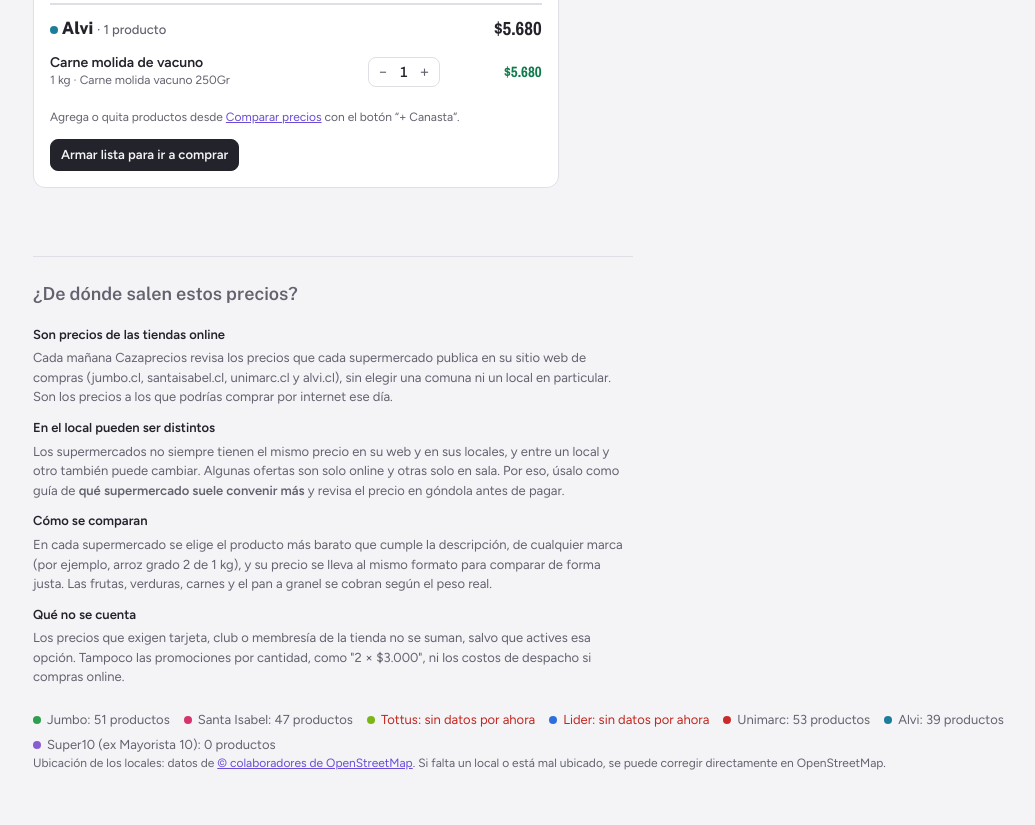
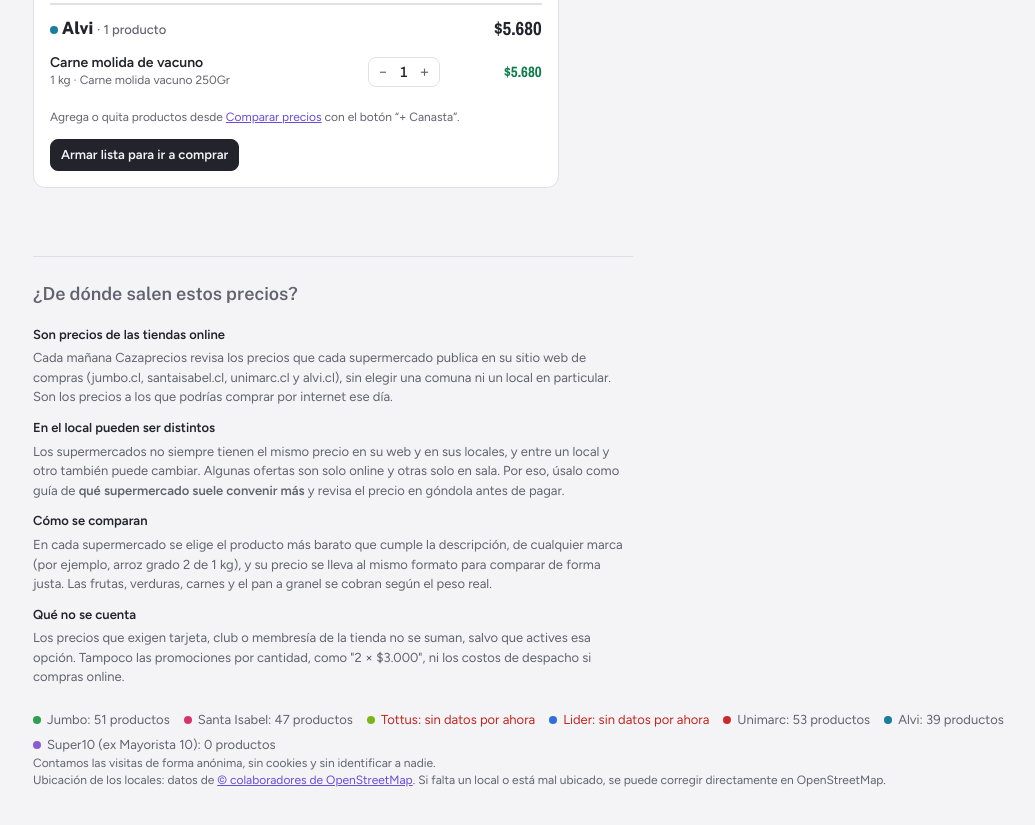
Before and after one commit to antoniacancinop-del/cazaofertas, a plain HTML site: page index.html in a window 1280 px wide. Shown: the part 1554-2379 px from the top of the page, without its empty margins (33-1068 px from the left). Drawn offline with nearby package versions, Linux system fonts and the light colour scheme.

Commit message:
Add files via upload

```diff
--- a/index.html
+++ b/index.html
@@ -352,6 +352,7 @@ a.btn { text-decoration: none; display: inline-flex; align-items: center; }
     </dl>
   </section>
   <div class="status" id="status"></div>
+  <p class="note">Contamos las visitas de forma anónima, sin cookies y sin identificar a nadie.</p>
   <p class="note" id="osm" hidden>Ubicación de los locales: datos de <a href="https://www.openstreetmap.org/copyright" target="_blank" rel="noopener">© colaboradores de OpenStreetMap</a>. Si falta un local o está mal ubicado, se puede corregir directamente en OpenStreetMap.</p>
 </div></footer>
 
@@ -772,5 +773,6 @@ function render() {
 }
 iniciar();
 </script>
+<!-- Cloudflare Web Analytics: cuenta visitas de forma anónima, sin cookies --><script type='module' src='https://static.cloudflareinsights.com/beacon.min.js' data-cf-beacon='{"token": "47935c24a1984835bea5da47a8fd1890"}'></script><!-- End Cloudflare Web Analytics -->
 </body>
 </html>
```
